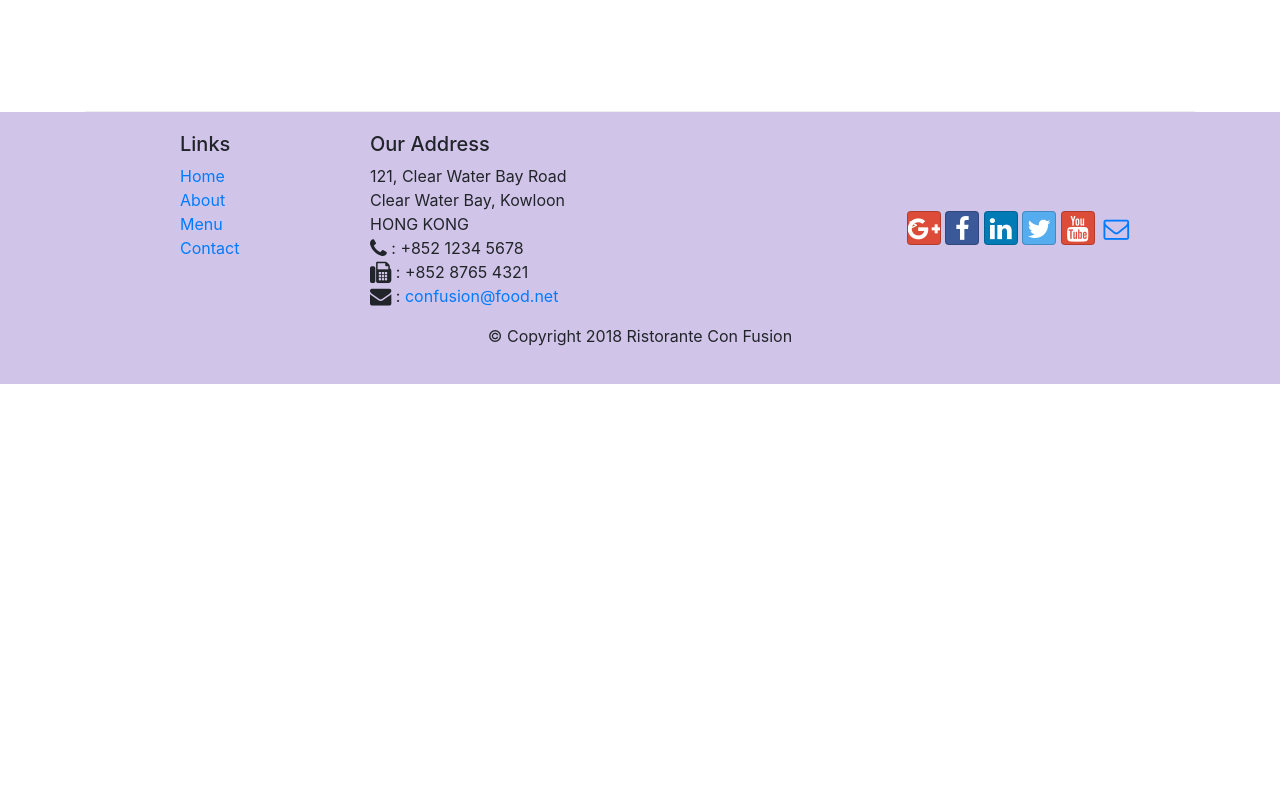
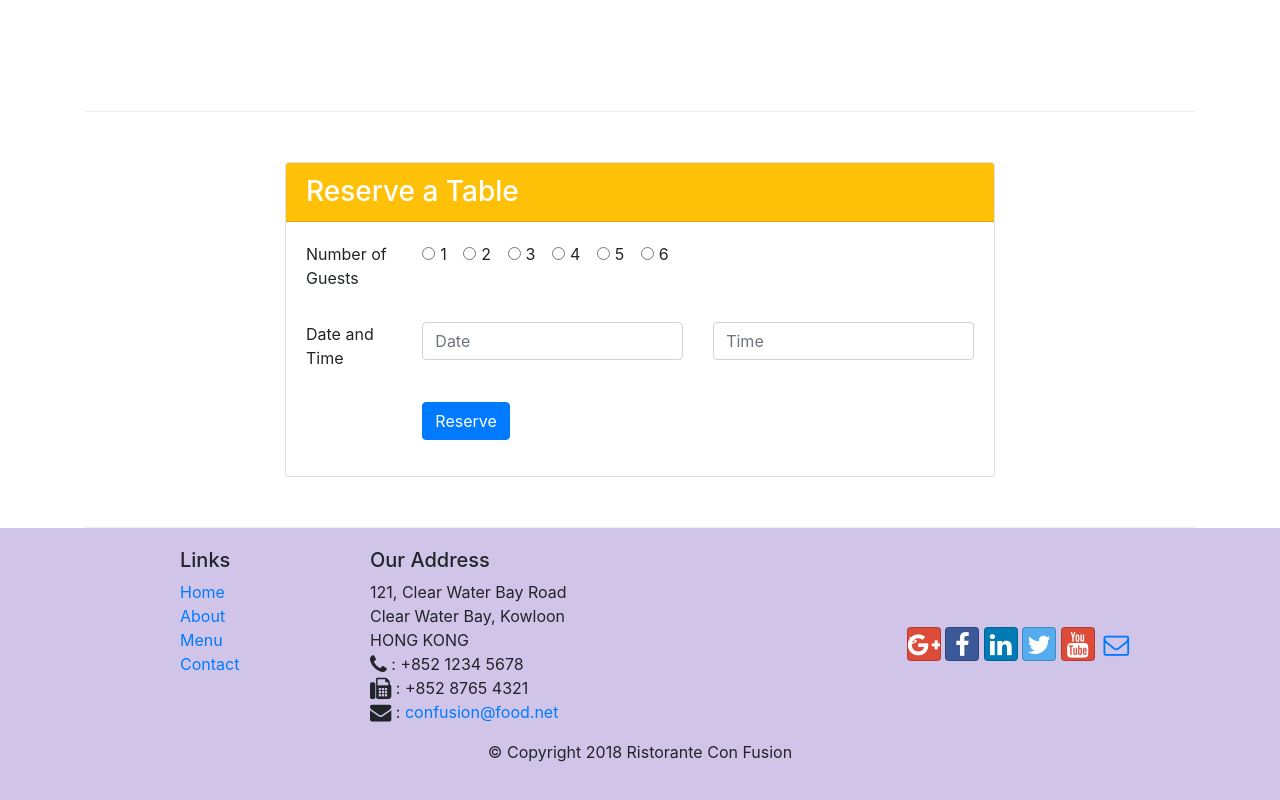
Before and after one commit to GreatStephen/ConFusion, a website: page index.html in a window 1280 px wide. Shown: the part 1372-2172 px from the top of the page. Before the commit the page ends 1756 px from the top, so only its background shows below. Drawn offline with nearby package versions, Linux system fonts and the light colour scheme.

Commit message:
Assignment 2 part 1

```diff
--- a/index.html
+++ b/index.html
@@ -91,6 +91,64 @@
                 </div>
             </div>
         </div>
+
+        <!-- Assignment 2-->
+        <div class="row row-content align-items-center">
+            <div class="col-12 col-sm-8 offset-sm-2">
+                <div class="card">
+                    <h3 class="card-header bg-warning text-white">Reserve a Table</h3>
+                    <div class="card-body">
+                        <form>
+                            <div class="form-group row">
+                                <p class="col-12 col-sm-2">Number of Guests</p>
+                                <div class="col-12 col-sm-10">
+                                    <div class="form-check form-check-inline">
+                                        <input class="form-check-input" type="radio" name="guests" id="guests1" value="1">
+                                        <label class="form-check-label" for="guests1">1</label>
+                                    </div>
+                                    <div class="form-check form-check-inline">
+                                        <input class="form-check-input" type="radio" name="guests" id="guests2" value="2">
+                                        <label class="form-check-label" for="guests2">2</label>
+                                    </div>
+                                    <div class="form-check form-check-inline">
+                                        <input class="form-check-input" type="radio" name="guests" id="guests3" value="3">
+                                        <label class="form-check-label" for="guests3">3</label>
+                                    </div>
+                                    <div class="form-check form-check-inline">
+                                        <input class="form-check-input" type="radio" name="guests" id="guests4" value="4">
+                                        <label class="form-check-label" for="guests4">4</label>
+                                    </div>
+                                    <div class="form-check form-check-inline">
+                                        <input class="form-check-input" type="radio" name="guests" id="guests5" value="5">
+                                        <label class="form-check-label" for="guests5">5</label>
+                                    </div>
+                                    <div class="form-check form-check-inline">
+                                        <input class="form-check-input" type="radio" name="guests" id="guests6" value="6">
+                                        <label class="form-check-label" for="guests6">6</label>
+                                    </div>
+                                </div>
+                            </div>
+
+                            <div class="form-group row">
+                                <p class="col-12 col-sm-2">Date and Time</p>
+                                <div class="col-12 col-sm-5">
+                                    <input type="text" class="form-control" id="date" name="date" placeholder="Date">
+                                </div>
+                                <div class="col-12 col-sm-5">
+                                    <input type="text" class="form-control" id="date" name="date" placeholder="Time">
+                                </div>
+                            </div>
+
+                            <div class="form-group row">
+                                <div class="col-sm-10 offset-sm-2">
+                                    <button type="submit" class="btn btn-primary">Reserve</button>
+                                </div>
+                            </div>
+                        </form>
+                    </div>
+                </div>
+            </div>
+        </div>
     </div>
 
     <footer class="footer">
```
